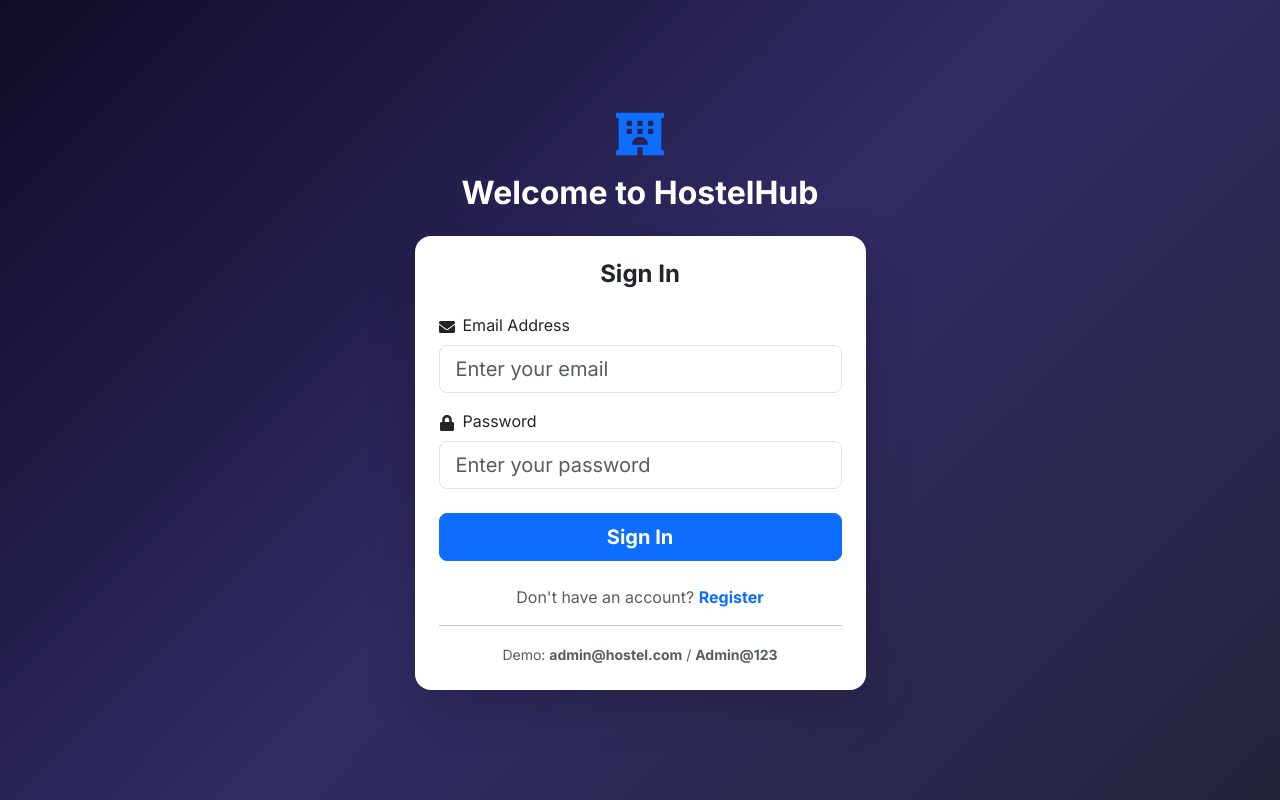
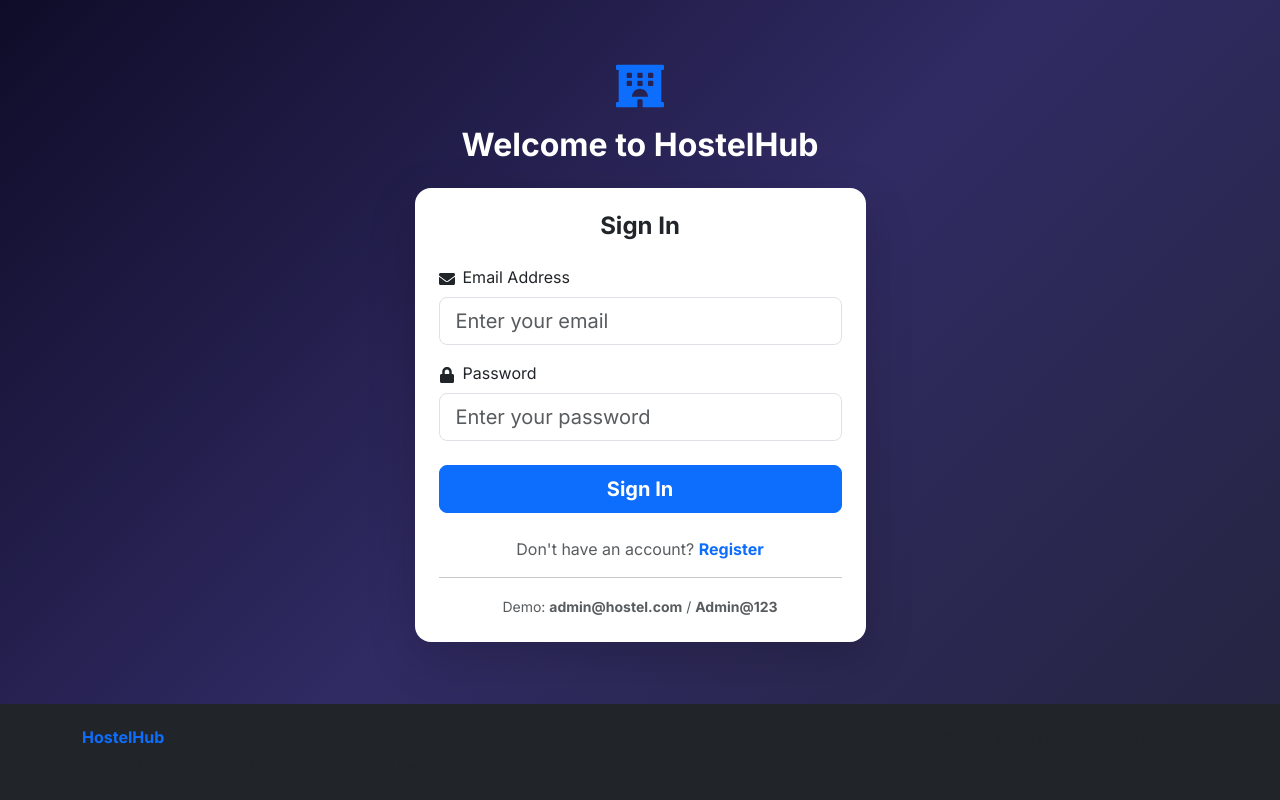
Before and after one commit to PranamyaBala/infygrproj2, a React (Vite) app in the folder frontend/: page /login in a window 1280 px wide. Built offline with nearby package versions, Linux system fonts and the light colour scheme.

Commit message:
added footer in login and registration page

```diff
--- a/frontend/src/pages/auth/LoginPage.tsx
+++ b/frontend/src/pages/auth/LoginPage.tsx
@@ -4,6 +4,7 @@ import { Container, Row, Col, Card, Form, Button, Alert, Spinner } from 'react-b
 import { FaHotel, FaEnvelope, FaLock } from 'react-icons/fa';
 import { authApi } from '../../api/authApi';
 import { useAuth } from '../../context/AuthContext';
+import Footer from '../../components/common/Footer';
 
 export default function LoginPage() {
   const [email, setEmail] = useState('');
@@ -37,9 +38,10 @@ export default function LoginPage() {
   };
 
   return (
-    <div className="bg-dark min-vh-100 d-flex align-items-center" style={{
+    <div className="d-flex flex-column min-vh-100" style={{
       background: 'linear-gradient(135deg, #0f0c29 0%, #302b63 50%, #24243e 100%)'
     }}>
+      <div className="flex-grow-1 d-flex align-items-center">
         <Container>
           <Row className="justify-content-center">
             <Col md={6} lg={5}>
@@ -117,5 +119,7 @@ export default function LoginPage() {
           </Row>
         </Container>
       </div>
+      <Footer />
+    </div>
   );
 }
--- a/frontend/src/pages/auth/RegisterPage.tsx
+++ b/frontend/src/pages/auth/RegisterPage.tsx
@@ -4,6 +4,7 @@ import { Container, Row, Col, Card, Form, Button, Alert, Spinner } from 'react-b
 import { FaHotel, FaEnvelope, FaLock, FaUser, FaPhone } from 'react-icons/fa';
 import { authApi } from '../../api/authApi';
 import { useAuth } from '../../context/AuthContext';
+import Footer from '../../components/common/Footer';
 
 export default function RegisterPage() {
   const [formData, setFormData] = useState({
@@ -44,9 +45,10 @@ export default function RegisterPage() {
   };
 
   return (
-    <div className="bg-dark min-vh-100 d-flex align-items-center py-5" style={{
+    <div className="d-flex flex-column min-vh-100" style={{
       background: 'linear-gradient(135deg, #0f0c29 0%, #302b63 50%, #24243e 100%)'
     }}>
+      <div className="flex-grow-1 d-flex align-items-center py-5">
         <Container>
           <Row className="justify-content-center">
             <Col md={7} lg={6}>
@@ -156,5 +158,7 @@ export default function RegisterPage() {
           </Row>
         </Container>
       </div>
+      <Footer />
+    </div>
   );
 }
--- a/frontend/src/pages/student/RoomDetailPage.tsx
+++ b/frontend/src/pages/student/RoomDetailPage.tsx
@@ -10,12 +10,12 @@ import {
 } from 'react-icons/fa';
 import { roomApi } from '../../api/roomApi';
 import { bookingApi } from '../../api/bookingApi';
-import type { Room, OccupiedDateRange } from '../../types';
+import type { Room } from '../../types';
 import toast from 'react-hot-toast';
 import { TransformWrapper, TransformComponent } from 'react-zoom-pan-pinch';
 import { FaSearchPlus, FaSearchMinus, FaExpand } from 'react-icons/fa';
 import DatePicker from 'react-datepicker';
-import { parseISO, format as formatDateFns, addDays, isWithinInterval } from 'date-fns';
+import { parseISO, format as formatDateFns, isWithinInterval } from 'date-fns';
 import 'react-datepicker/dist/react-datepicker.css';
 
 const ROOM_TYPE_IMAGES: Record<string, string> = {
```
Lines whose indentation alone changed are shown as unchanged.
